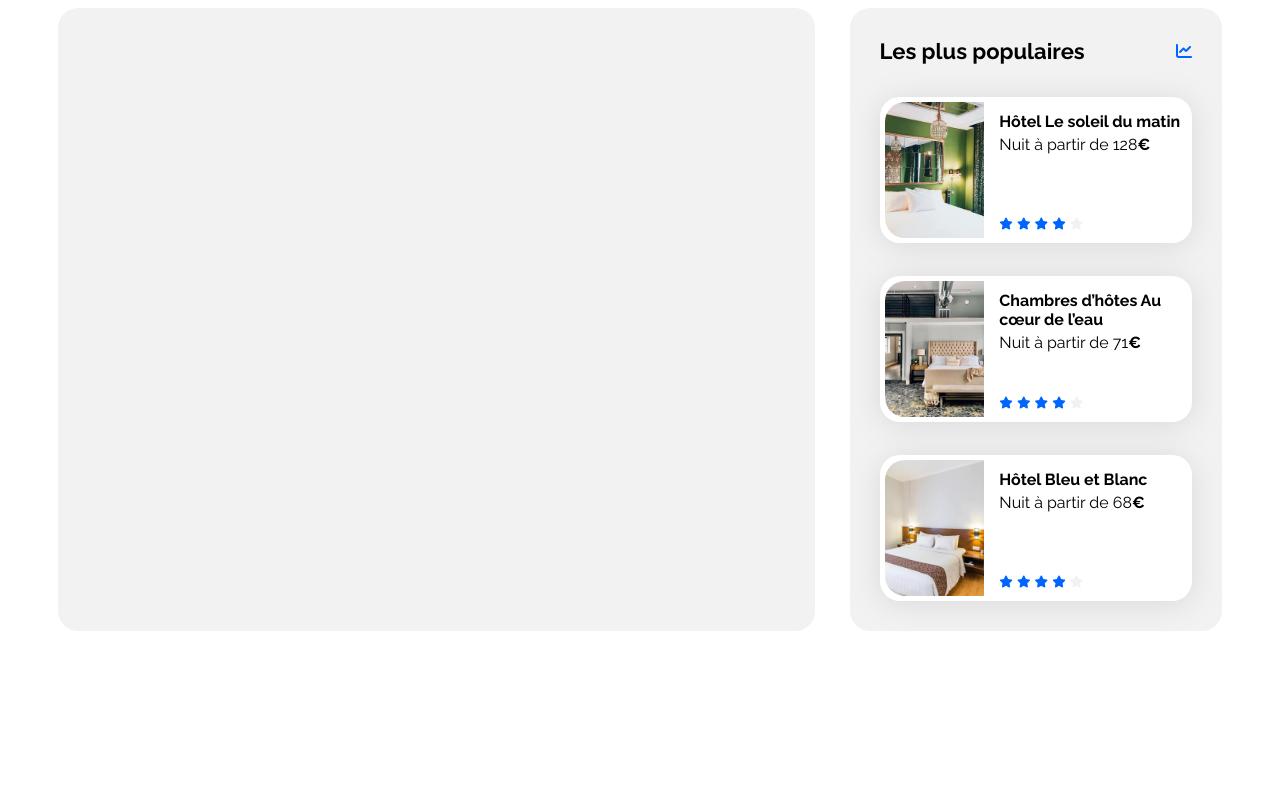
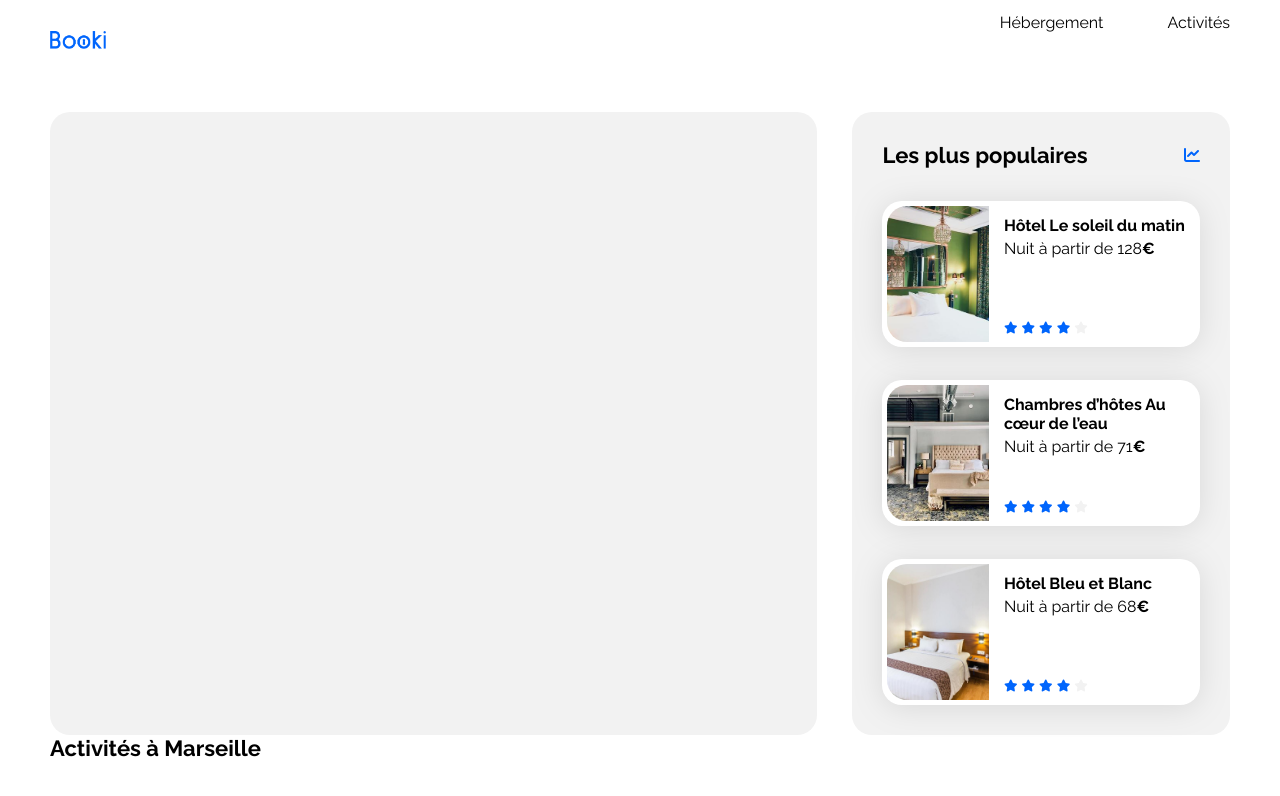
Before and after one commit to Nestradama/ocs-booki, a plain HTML site: page index.html in a window 1280 px wide. Drawn offline with Linux system fonts and the light colour scheme.

Commit message:
feat: add header with logo & navigation bar

```diff
--- a/css/style.css
+++ b/css/style.css
@@ -1,6 +1,11 @@
 /****** General ***********/
 * {
     font-family: 'Raleway', sans-serif;
+}
+html, body{
+    box-sizing: border-box;
+    padding: 0;
+    margin: 0;
 }
 
 :root {
@@ -121,8 +126,42 @@ a {
     margin-bottom: 5px;
 }
 
+/*Header & Footer*/
+header{
+    display: flex;
+    justify-content: space-between;
+    align-items: center;
+    height: 5rem;
+    margin-bottom: clamp(20px,2rem,35px);
+}
+#header_booki_logo{
+    height: 50%;
+    width: auto;
+}
 
+nav{
+    display: flex;
+    align-items: center;
+    gap: 4rem;
+    align-self: start;
+    height: clamp(20px,2rem,35px);
+}
 
+#header_booki_logo{
+    height: 1.1rem;
+    width: auto;
+}
+
+nav a{
+    height: 100%;
+    align-content: end;
+}
+
+nav a:hover{
+    cursor: pointer;
+    color:#0065FC;
+    border-top: 4px #0065FC solid;
+}
 
 /* Le code ci-dessous correspond à la version responsive uniquement */
 
--- a/index.html
+++ b/index.html
@@ -16,10 +16,16 @@
 
 <body>
     <div class="main-container">
-        <header></header>
+        <header>
+            <img id="header_booki_logo" src="images/logo/Booki.png" alt="Logo Booki">
+            <nav>
+                <a href="#hebergements">Hébergement</a>
+                <a href="#Activites">Activités</a>
+            </nav>
+        </header>
         <main>
             <div class="hebergements-and-populaires">
-                <section class="hebergements">
+                <section id="hebergements" class="hebergements">
 
                 </section>
                 <section class="populaires">
@@ -89,6 +95,11 @@
                 </section>
             </div>
         </main>
+        <aside>
+            <section id="Activites">
+                <h2 class="section-title">Activités à Marseille</h2>
+            </section>
+        </aside>
         <footer></footer>
     </div>
 </body>
```
